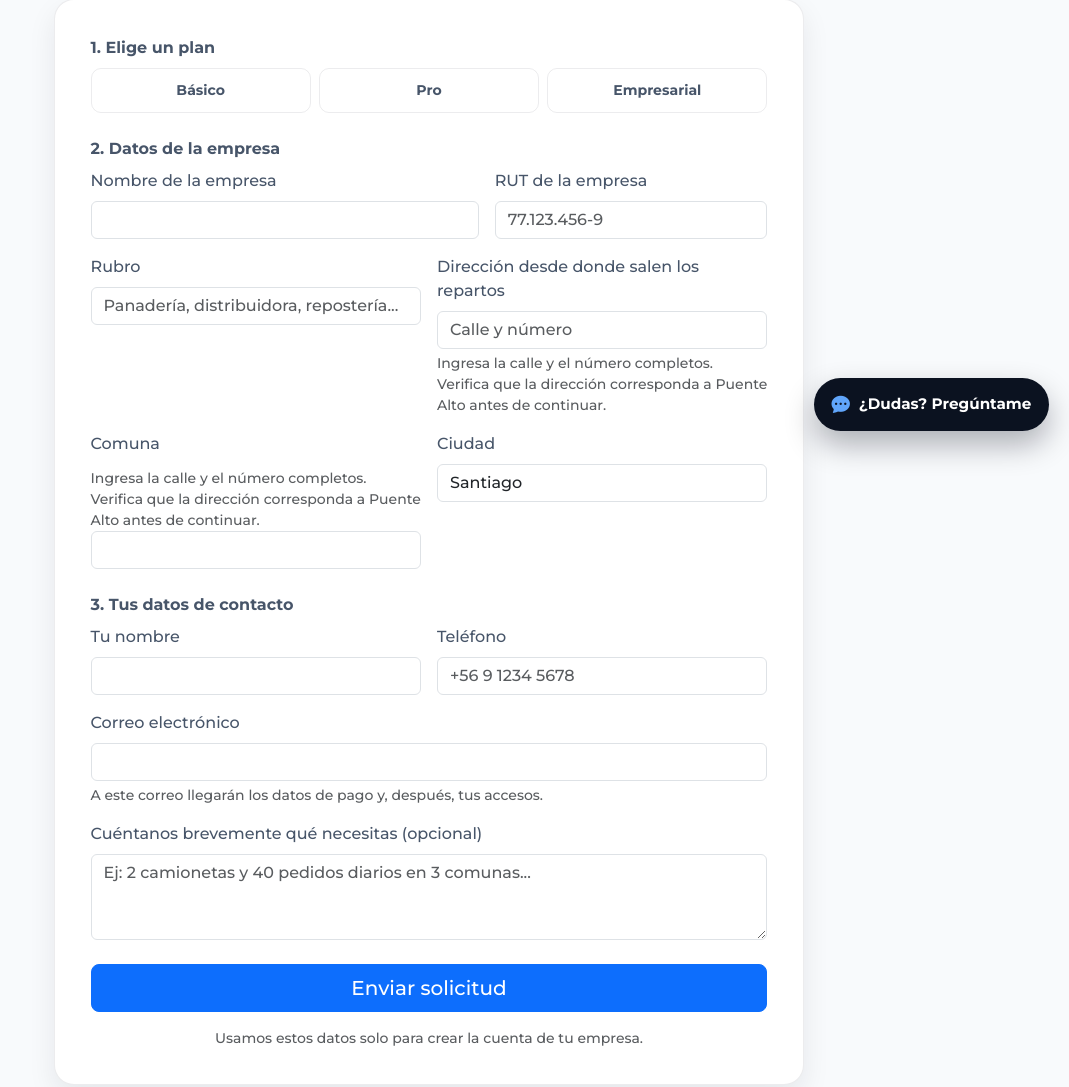
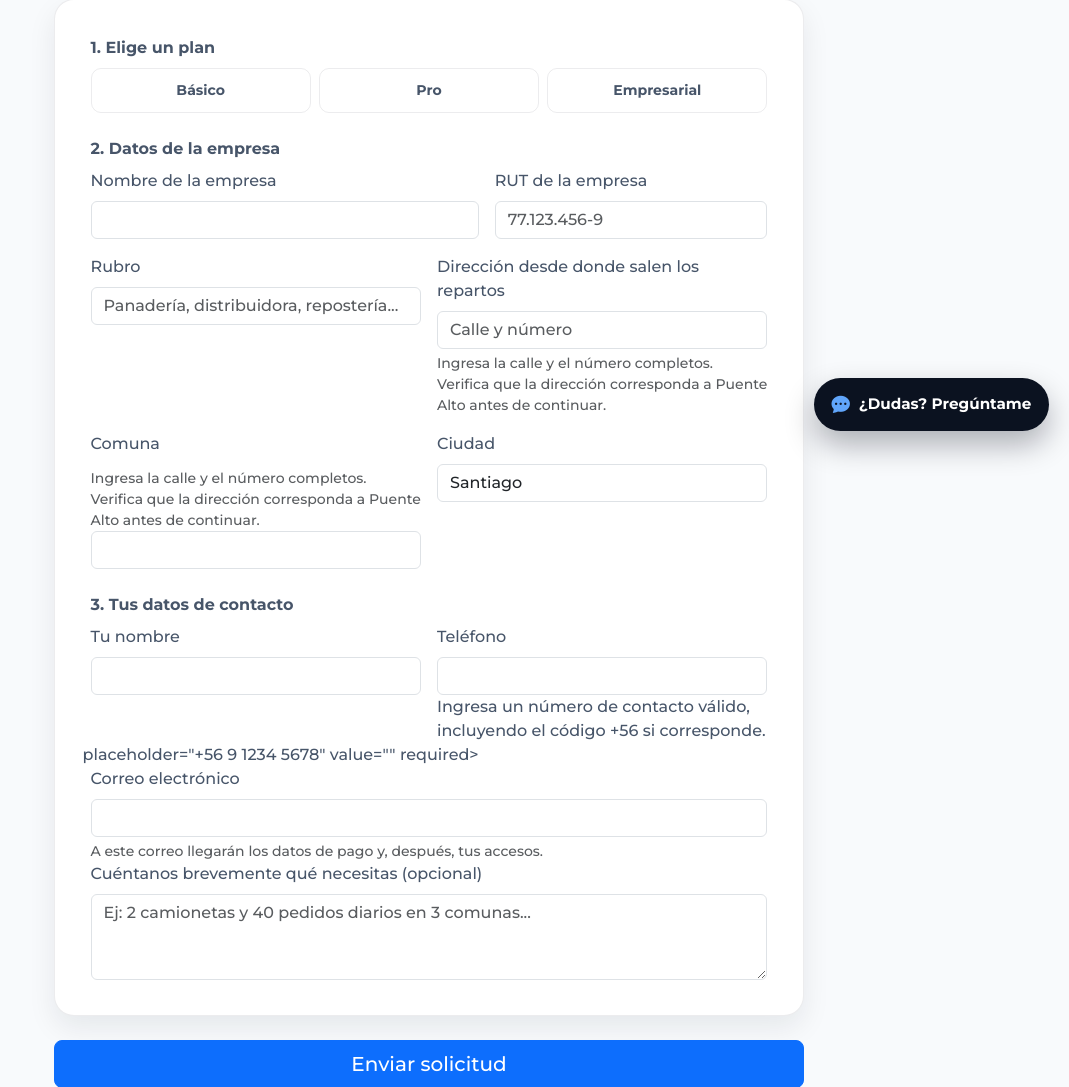
Before and after one commit to Plasid-Campos/logivisir, a Django app: page /solicitar-cuenta/ in a window 1280 px wide. Shown: the part 349-1436 px from the top of the page, without its empty margins (211-1280 px from the left). Run offline with Django 5.2, Linux system fonts and the light colour scheme.

Commit message:
210 Mejorar indicaciones de los datos de contacto

```diff
--- a/backend/core/templates/core/solicitar_cuenta.html
+++ b/backend/core/templates/core/solicitar_cuenta.html
@@ -86,6 +86,9 @@
               <div class="col-md-6">
                 <label class="form-label" for="telefono_contacto">Teléfono</label>
                 <input type="text" id="telefono_contacto" name="telefono_contacto" class="form-control" maxlength="20"
+                <div class="form-text">
+    Ingresa un número de contacto válido, incluyendo el código +56 si corresponde.
+</div>
                        placeholder="+56 9 1234 5678" value="{{ datos.telefono_contacto }}" required>
               </div>
               <div class="col-12">
```
